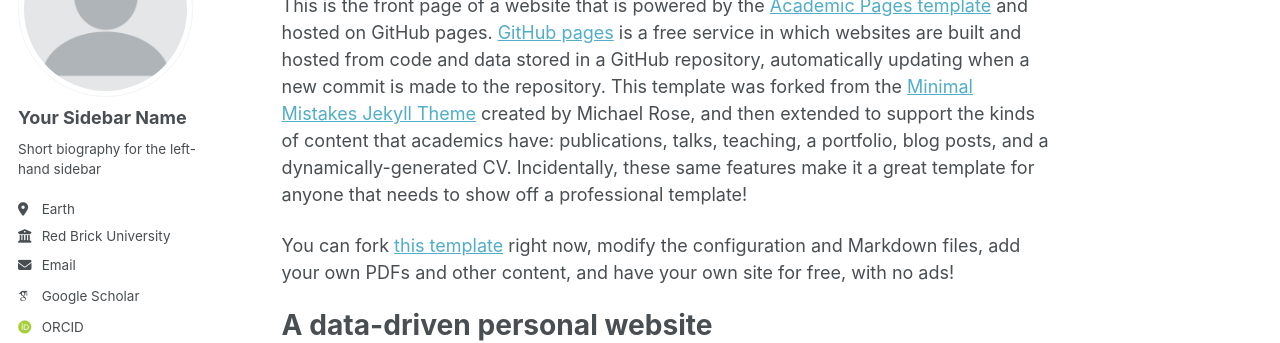
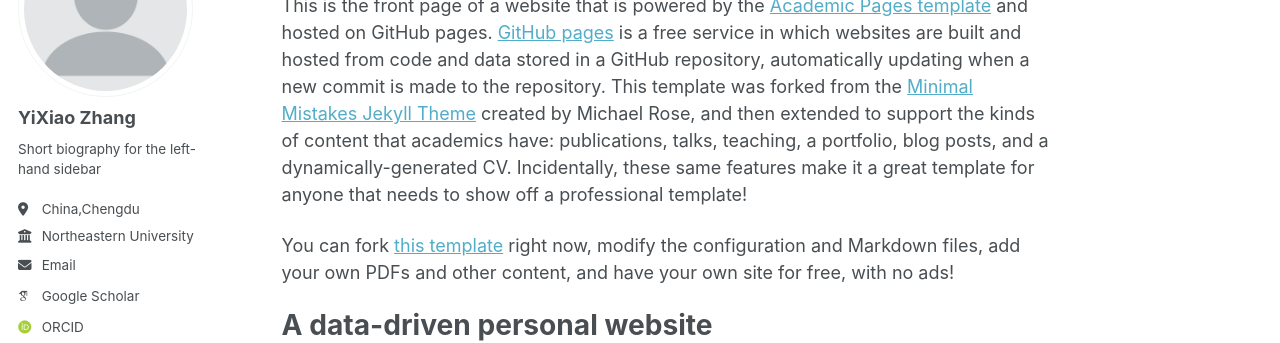
Before and after one commit to kiko022/kiko022.github.io, a Jekyll site: the page built from _pages/about.md, in a window 1280 px wide. Shown: the part 177-520 px from the top of the page. Built offline with Jekyll 4.4.1, drawn with Linux system fonts in a browser that asks for light colours; some web fonts are replaced; a script that is not in the unit is left out.

Commit message:
Update _config.yml

```diff
--- a/_config.yml
+++ b/_config.yml
@@ -23,13 +23,13 @@ repository               : "academicpages/academicpages.github.io"
 author:
   # Biographic information
   avatar           : "profile.png"
-  name             : "Your Sidebar Name"
+  name             : "YiXiao Zhang"
   pronouns         : # example: "she/her"
   bio              : "Short biography for the left-hand sidebar"
-  location         : "Earth"
-  employer         : "Red Brick University"
+  location         : "China,Chengdu"
+  employer         : "Northeastern University"
   uri              : # URL
-  email            : "none@example.org"
+  email            : "q18202429280@outlook.com"
 
   # Academic websites
   academia         : # URL
```
